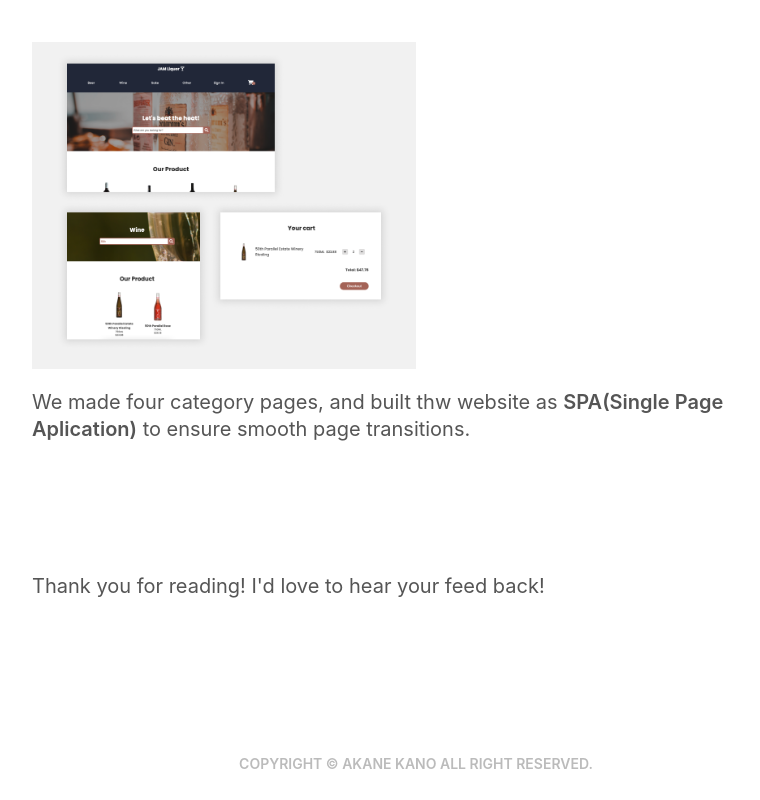
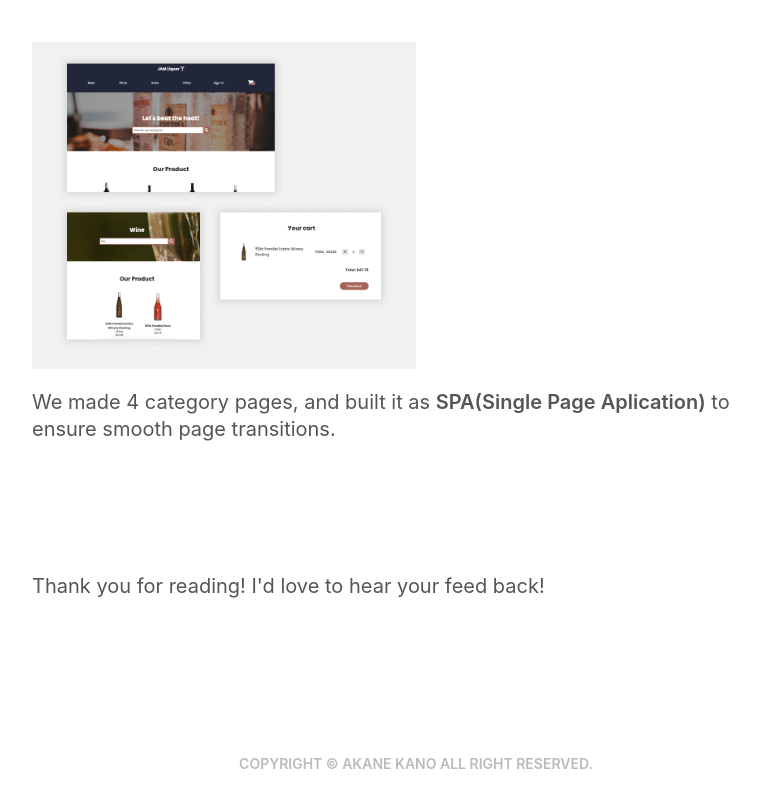
Before and after one commit to akaneknh/AkaneKano, a plain HTML site: page work2.html in a window 1280 px wide. Shown: the part 2507-3307 px from the top of the page, without its empty margins (224-984 px from the left). Drawn offline with nearby package versions, Linux system fonts and the light colour scheme.

Commit message:
work2 text

```diff
--- a/work2.html
+++ b/work2.html
@@ -160,7 +160,7 @@
       <h2>Final Design</h2>
       <div class="img-text-wrap">
         <img class="work-img2" src="img/liquor-final.png" alt="">
-        <p></span>We made four category pages, and  built thw website as <span style="font-weight: 600;">SPA(Single Page Aplication)</span> to ensure smooth page transitions.</p>
+        <p></span>We made 4 category pages, and  built it as <span style="font-weight: 600;">SPA(Single Page Aplication)</span> to ensure smooth page transitions.</p>
       </div>
 
       <p class="thanks-reading">Thank you for reading! I'd love to hear your feed back!</p>
```
